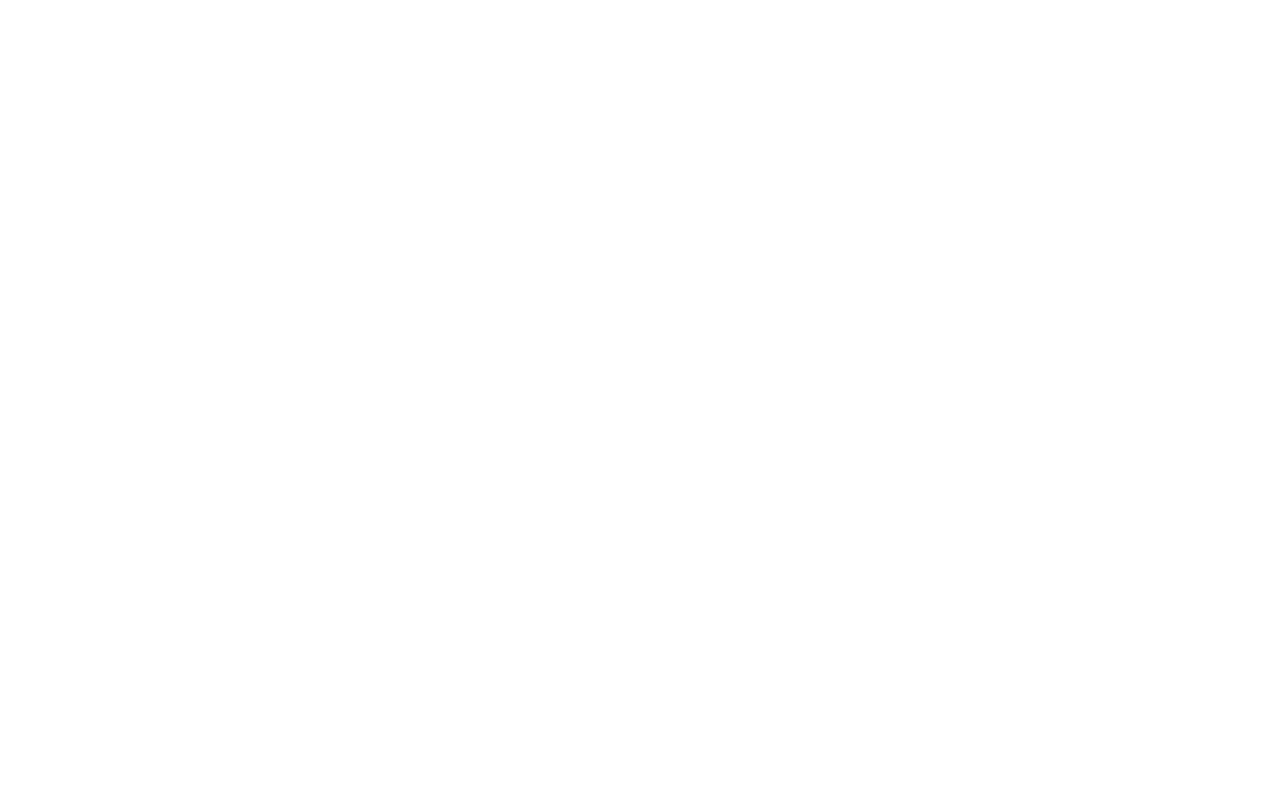
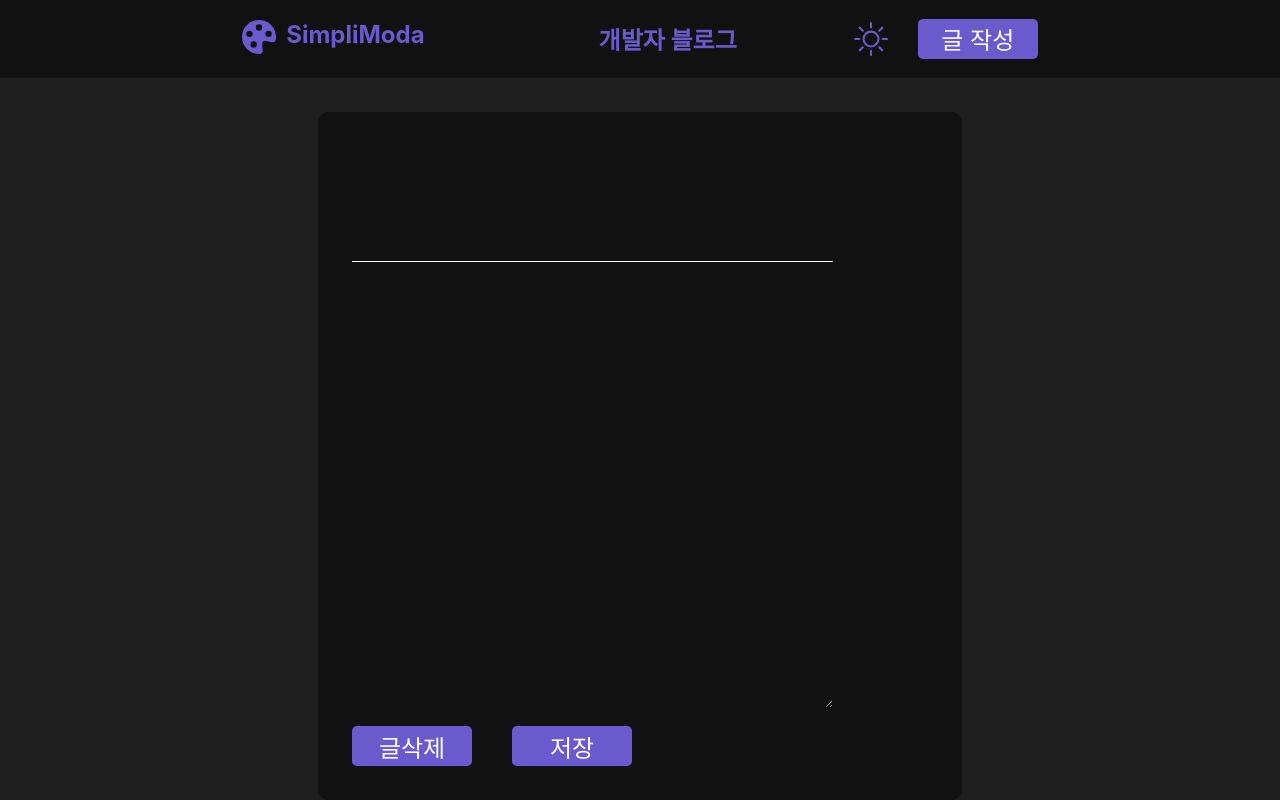
Before and after one commit to Eriniss/SimpliModa, a React (Create React App) app: page /editing/1 in a window 1280 px wide. Before the commit this address had no page. Built offline with nearby package versions, Linux system fonts and the light colour scheme; no server answers.

Commit message:
CRUD 구현

```diff
--- a/src/App.tsx
+++ b/src/App.tsx
@@ -3,7 +3,9 @@ import { BrowserRouter, Route, Routes } from 'react-router-dom';
 
 import Home from './pages/Home';
 import Blog from './pages/Blog';
-import Post from './pages/Post';
+import Posting from './pages/Posting';
+import Posts from './pages/Posts';
+import Editing from './pages/Editing';
 
 /* Component Section */
 
@@ -13,7 +15,9 @@ const App = () => {
       <Routes>
         <Route path="/" element={<Home />} />
         <Route path="/blog" element={<Blog />} />
-        <Route path="/post" element={<Post />} />
+        <Route path="/posting" element={<Posting />} />
+        <Route path="/posts/:id" element={<Posts />} />
+        <Route path="/editing/:id" element={<Editing />} />
       </Routes>
     </BrowserRouter>
   );
--- a/src/components/Blog/Container/index.tsx
+++ b/src/components/Blog/Container/index.tsx
@@ -1,5 +1,7 @@
 import React from 'react';
 import styled from 'styled-components';
+import axios from 'axios';
+import { Link } from 'react-router-dom';
 
 /* Style Section */
 
@@ -42,8 +44,14 @@ const RegDate = styled.div`
   align-self: flex-end;
 `;
 
+const Button = styled.button`
+  width: 60px;
+  height: 25px;
+  align-self: flex-end;
+`;
+
 interface ContainerProps {
-  posts: { title: string; body: string; regDate?: string }[];
+  posts: { title: string; body: string; regDate?: string; _id: any }[];
 }
 
 const Container: React.FC<ContainerProps> = ({ posts }) => {
@@ -54,12 +62,28 @@ const Container: React.FC<ContainerProps> = ({ posts }) => {
     return dateB.getTime() - dateA.getTime(); // 내림차순 정렬
   });
 
+  const handleDelete = (postId: string) => {
+    if (window.confirm('정말로 이 글을 삭제하시겠습니까?')) {
+      // 사용자가 확인을 누른 경우에만 삭제 요청을 보냅니다.
+      axios
+        .delete(`http://localhost:8000/blogposts/${postId}`)
+        .then(() => {
+          window.location.reload();
+        })
+        .catch((error) => {
+          console.error('데이터 삭제 중 오류 발생:', error);
+        });
+    }
+  };
+
   return (
     <ContainerBox>
       {sortedPosts.map((post, index) => (
         <TextBox key={index}>
-          <Title>{post.title}</Title>
-          <Body>{post.body.length > 50 ? post.body.slice(0, 300) + '...' : post.body}</Body>
+          <Link style={{ textDecoration: 'none', color: '#FFFFFF' }} to={`/posts/${post._id}`}>
+            <Title>{post.title}</Title>
+          </Link>
+          <Button onClick={() => handleDelete(post._id)}>글삭제</Button>
           <RegDate>{post.regDate}</RegDate>
         </TextBox>
       ))}
--- a/src/components/Navbar/index.tsx
+++ b/src/components/Navbar/index.tsx
@@ -57,7 +57,7 @@ const Navbar = () => {
       <Logo style={{ margin: '0 30px' }}>
         <Sun width={34} height={34} />
       </Logo>
-      <Link to="/post">
+      <Link to="/posting">
         <Button>글 작성</Button>
       </Link>
     </DarkmodeNav>
--- a/src/pages/Blog.tsx
+++ b/src/pages/Blog.tsx
@@ -1,6 +1,6 @@
 import React, { useEffect, useState } from 'react';
 import styled from 'styled-components';
-import axios from 'axios'; // Axios 추가
+import axios from 'axios';
 
 import Navbar from '../components/Navbar';
 import Container from '../components/Blog/Container';
--- /dev/null
+++ b/src/pages/Editing.tsx
@@ -0,0 +1,186 @@
+import React, { useState, useEffect } from 'react';
+import styled from 'styled-components';
+import axios from 'axios';
+import { useParams } from 'react-router-dom';
+
+import Navbar from '../components/Navbar';
+import Button from '../components/public/Button';
+
+/* Style Section */
+
+const Window = styled.div`
+  color: #ffffff;
+  background-color: #1e1e1e;
+  height: 100vh;
+  display: flex;
+  align-items: center;
+  flex-direction: column;
+  justify-content: top;
+`;
+
+const ContainerBox = styled.div`
+  color: #ffffff;
+  background-color: #111111;
+  border-radius: 10px;
+  padding: 34px;
+  width: 45%;
+  height: 80vh;
+  margin-top: 34px;
+  display: flex;
+  flex-direction: column;
+  align-items: center;
+`;
+
+const TextBox = styled.div`
+  width: 100%;
+  height: 100%;
+  display: flex;
+  flex-direction: column;
+  justify-content: space-between;
+  margin-top: 4%;
+`;
+
+const TitleBox = styled.input`
+  width: 80%;
+  height: 40px;
+  outline: none;
+  background: transparent;
+  padding: 10px;
+  margin-top: 40px;
+  border: none;
+  border-bottom: 1px solid #ffffff;
+  color: #ffffff;
+  font-size: 28px;
+  font-weight: bold;
+  background-color: transparent;
+  display: flex;
+  &:focus {
+    background-color: #1e1e1e;
+  }
+`;
+
+const BodyBox = styled.textarea`
+  width: 80%;
+  height: 100%;
+  outline: none;
+  background: transparent;
+  padding: 0;
+  margin: 10px 0;
+  padding: 10px;
+  border: none;
+  border-radius: 10px;
+  color: #ffffff;
+  font-size: 16px;
+  font-weight: bold;
+  display: flex;
+  &:focus {
+    background-color: #1e1e1e;
+  }
+`;
+
+const RegDate = styled.div`
+  font-size: 10px;
+  margin: 4px;
+  align-self: flex-end;
+`;
+
+/* Component Section */
+
+const Editing = () => {
+  const [post, setPost] = useState({
+    title: '',
+    body: '',
+    regDate: '',
+    _id: '',
+  });
+  const [updatedTitle, setUpdatedTitle] = useState(''); // State to store updated title
+  const [updatedBody, setUpdatedBody] = useState(''); // State to store updated body
+  const [updatedPostRegDate, setUpdatedPostRegDate] = useState<string>(''); // 초기값은 비워둡니다.
+  const { id } = useParams(); // URL 파라미터(id) 가져오기
+
+  const getCurrentDate = () => {
+    const currentDate = new Date();
+    const year = currentDate.getFullYear();
+    const month = (currentDate.getMonth() + 1).toString().padStart(2, '0'); // 2자리 숫자로 변환
+    const day = currentDate.getDate().toString().padStart(2, '0');
+    const hours = currentDate.getHours().toString().padStart(2, '0');
+    const minutes = currentDate.getMinutes().toString().padStart(2, '0');
+
+    return `${year}-${month}-${day} ${hours}:${minutes}`;
+  };
+
+  useEffect(() => {
+    // 개별 포스트 데이터를 가져오는 비동기 함수 호출
+    fetchData();
+  }, []);
+
+  const fetchData = async () => {
+    try {
+      const response = await axios.get(`http://localhost:8000/blogposts/${id}`); // URL 파라미터 사용
+      setPost(response.data);
+      setUpdatedTitle(response.data.title);
+      setUpdatedBody(response.data.body);
+      setUpdatedPostRegDate(response.data.regDate);
+    } catch (error) {
+      console.error('데이터 조회 오류:', error);
+    }
+  };
+
+  const handleUpdate = () => {
+    const currentDate = getCurrentDate(); // getCurrentDate 함수를 사용하여 현재 날짜와 시간을 가져옵니다.
+    setUpdatedPostRegDate(currentDate); // 먼저 postRegDate를 설정합니다.
+
+    // Prepare the updated post data
+    const updatedPost = {
+      title: updatedTitle,
+      body: updatedBody,
+      regDate: currentDate,
+    };
+
+    axios
+      .put(`http://localhost:8000/blogposts/${post._id}`, updatedPost)
+      .then((response) => {
+        if (response.status === 200) {
+          // Update successful, navigate to the updated post
+          window.location.href = `/posts/${post._id}`;
+        }
+      })
+      .catch((error) => {
+        console.error('Data update error:', error);
+      });
+  };
+
+  const handleDelete = (postId: string) => {
+    if (window.confirm('정말로 이 글을 삭제하시겠습니까?')) {
+      // 사용자가 확인을 누른 경우에만 삭제 요청을 보냅니다.
+      axios
+        .delete(`http://localhost:8000/blogposts/${postId}`)
+        .then(() => {
+          window.location.href = '/blog';
+        })
+        .catch((error) => {
+          console.error('데이터 삭제 중 오류 발생:', error);
+        });
+    }
+  };
+
+  return (
+    <Window>
+      <Navbar />
+      <ContainerBox>
+        <TextBox>
+          <TitleBox type="text" value={updatedTitle || post.title} onChange={(e) => setUpdatedTitle(e.target.value)} />
+          <BodyBox value={updatedBody || post.body} onChange={(e) => setUpdatedBody(e.target.value)} />
+          <RegDate>{post.regDate}</RegDate>
+          <div>
+            <Button onClick={() => handleDelete(post._id)}>글삭제</Button>
+            <span style={{ margin: '0 20px' }} />
+            <Button onClick={handleUpdate}>저장</Button>
+          </div>
+        </TextBox>
+      </ContainerBox>
+    </Window>
+  );
+};
+
+export default Editing;
--- a/src/pages/Post.tsx
+++ b/src/pages/Posting.tsx
@@ -50,7 +50,7 @@ const TitleBox = styled.input`
 
 const BodyBox = styled.textarea`
   width: 80%;
-  height: 60%;
+  height: 80%;
   outline: none;
   background: transparent;
   padding: 0;
@@ -69,16 +69,20 @@ const BodyBox = styled.textarea`
 
 /* Component Section */
 
-const PostPage = () => {
+const PostingPage = () => {
   const [postTitle, setPostTitle] = useState<string>('');
   const [postBody, setPostBody] = useState<string>('');
-  const [postRegDate, setPostDate] = useState<string>(''); // 초기값은 비워둡니다.
+  const [postRegDate, setPostRegDate] = useState<string>(''); // 초기값은 비워둡니다.
 
   const getCurrentDate = () => {
     const currentDate = new Date();
-    return `${currentDate.getFullYear()}-${
-      currentDate.getMonth() + 1
-    }-${currentDate.getDate()} ${currentDate.getHours()}:${currentDate.getMinutes()}`;
+    const year = currentDate.getFullYear();
+    const month = (currentDate.getMonth() + 1).toString().padStart(2, '0'); // 2자리 숫자로 변환
+    const day = currentDate.getDate().toString().padStart(2, '0');
+    const hours = currentDate.getHours().toString().padStart(2, '0');
+    const minutes = currentDate.getMinutes().toString().padStart(2, '0');
+
+    return `${year}-${month}-${day} ${hours}:${minutes}`;
   };
 
   const handleChangeTitle = (e: React.ChangeEvent<HTMLInputElement>) => {
@@ -92,12 +96,15 @@ const PostPage = () => {
   const handleSubmit = (e: React.FormEvent) => {
     e.preventDefault();
 
+    // 줄 바꿈 문자 '\n'을 <br>로 대체하여 HTML 줄 바꿈 효과를 생성
+    const formattedBody = postBody.replace(/\n/g, '<br>');
+
     const currentDate = getCurrentDate(); // getCurrentDate 함수를 사용하여 현재 날짜와 시간을 가져옵니다.
-    setPostDate(currentDate); // 먼저 postRegDate를 설정합니다.
+    setPostRegDate(currentDate); // 먼저 postRegDate를 설정합니다.
 
     const postData = {
       title: postTitle,
-      body: postBody,
+      body: formattedBody,
       regDate: currentDate, // 이제 postRegDate에 현재 날짜와 시간이 들어갑니다.
     };
 
@@ -112,22 +119,7 @@ const PostPage = () => {
   };
 
   const handleClickButton = () => {
-    const postData = {
-      title: postTitle,
-      body: postBody,
-      regDate: postRegDate,
-    };
-
-    axios
-      .post('http://localhost:8000/blogposts', postData)
-      .then((response) => {
-        console.log('데이터가 성공적으로 서버로 전송되었습니다.');
-        // 페이지를 이동하도록 처리
-        window.location.href = '/blog'; // '/' 경로로 이동
-      })
-      .catch((error) => {
-        console.error('데이터 전송 중 오류 발생:', error);
-      });
+    window.location.href = '/blog';
   };
 
   return (
@@ -142,4 +134,4 @@ const PostPage = () => {
   );
 };
 
-export default PostPage;
+export default PostingPage;
--- /dev/null
+++ b/src/pages/Posts.tsx
@@ -0,0 +1,133 @@
+import React, { useState, useEffect } from 'react';
+import styled from 'styled-components';
+import axios from 'axios';
+import { useParams } from 'react-router-dom';
+
+import Navbar from '../components/Navbar';
+import Button from '../components/public/Button';
+
+/* Style Section */
+
+const Window = styled.div`
+  color: #ffffff;
+  background-color: #1e1e1e;
+  height: 100vh;
+  display: flex;
+  align-items: center;
+  flex-direction: column;
+  justify-content: top;
+`;
+
+const ContainerBox = styled.div`
+  color: #ffffff;
+  background-color: #111111;
+  border-radius: 10px;
+  padding: 34px;
+  width: 45%;
+  height: 80vh;
+  margin-top: 34px;
+  display: flex;
+  flex-direction: column;
+  align-items: center;
+`;
+
+const TextBox = styled.div`
+  width: 100%;
+  height: 100%;
+  display: flex;
+  flex-direction: column;
+  justify-content: space-between;
+  margin-top: 4%;
+`;
+
+const Title = styled.div`
+  border-bottom: 1px solid #ffffff;
+  margin: 30px 0px;
+  padding: 30px 0px;
+  font-size: 38px;
+  margin: 4px;
+`;
+
+const Body = styled.div`
+  height: 80%;
+  font-size: 18px;
+  margin: 30px 0px;
+  flex: 1;
+`;
+
+const RegDate = styled.div`
+  font-size: 10px;
+  margin: 4px;
+  align-self: flex-end;
+`;
+
+/* Component Section */
+
+const PostPage = () => {
+  const [post, setPost] = useState({
+    title: '',
+    body: '',
+    regDate: '',
+    _id: '',
+  });
+  const { id } = useParams(); // URL 파라미터(id) 가져오기
+
+  useEffect(() => {
+    // 개별 포스트 데이터를 가져오는 비동기 함수 호출
+    fetchData();
+  }, []);
+
+  const formatBody = (body: string) => {
+    const textWithLineBreaks = body.replace(/<br>/g, '\n');
+    return <pre style={{ whiteSpace: 'pre-wrap', fontSize: '18px' }}>{textWithLineBreaks}</pre>;
+  };
+
+  const fetchData = async () => {
+    try {
+      const response = await axios.get(`http://localhost:8000/blogposts/${id}`); // URL 파라미터 사용
+      setPost(response.data);
+    } catch (error) {
+      console.error('데이터 조회 오류:', error);
+    }
+  };
+
+  const handleDelete = (postId: string) => {
+    if (window.confirm('정말로 이 글을 삭제하시겠습니까?')) {
+      // 사용자가 확인을 누른 경우에만 삭제 요청을 보냅니다.
+      axios
+        .delete(`http://localhost:8000/blogposts/${postId}`)
+        .then(() => {
+          window.location.href = '/blog';
+        })
+        .catch((error) => {
+          console.error('데이터 삭제 중 오류 발생:', error);
+        });
+    }
+  };
+
+  const handleMoveEdit = () => {
+    window.location.href = `/Editing/${post._id}`;
+  };
+
+  return (
+    <Window>
+      <Navbar />
+      <ContainerBox>
+        <TextBox>
+          <Title>{post.title}</Title>
+          <Body>{formatBody(post.body)}</Body>
+          <RegDate>{post.regDate}</RegDate>
+          <div>
+            <Button onClick={() => handleDelete(post._id)}>글삭제</Button>
+            <span style={{ margin: '0 20px' }} />
+            <Button backgroundColor="#999999" onClick={handleMoveEdit}>
+              글수정
+            </Button>
+          </div>
+        </TextBox>
+      </ContainerBox>
+    </Window>
+  );
+};
+
+export default PostPage;
```
Also changed, not shown: package.json (+6 -1 lines).
